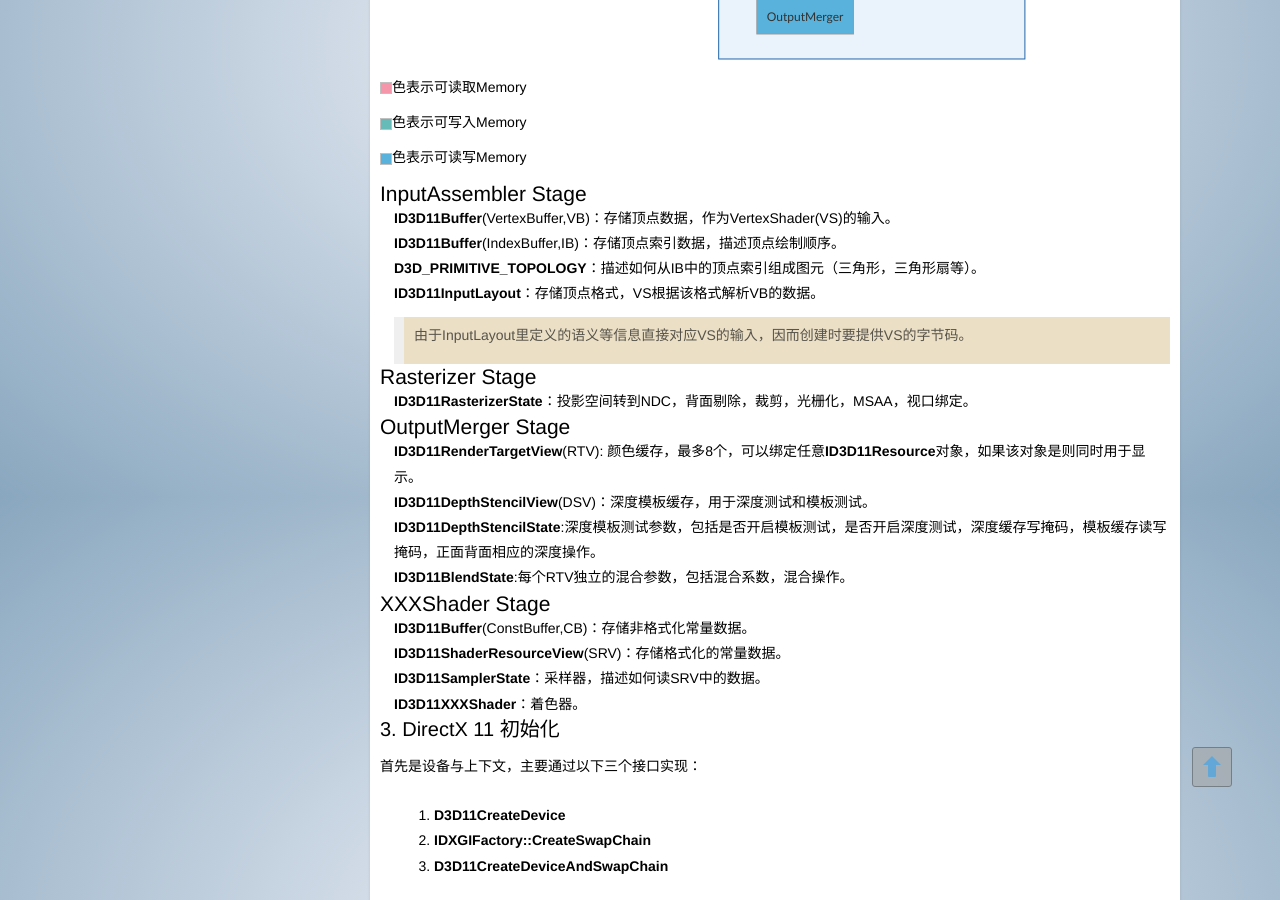
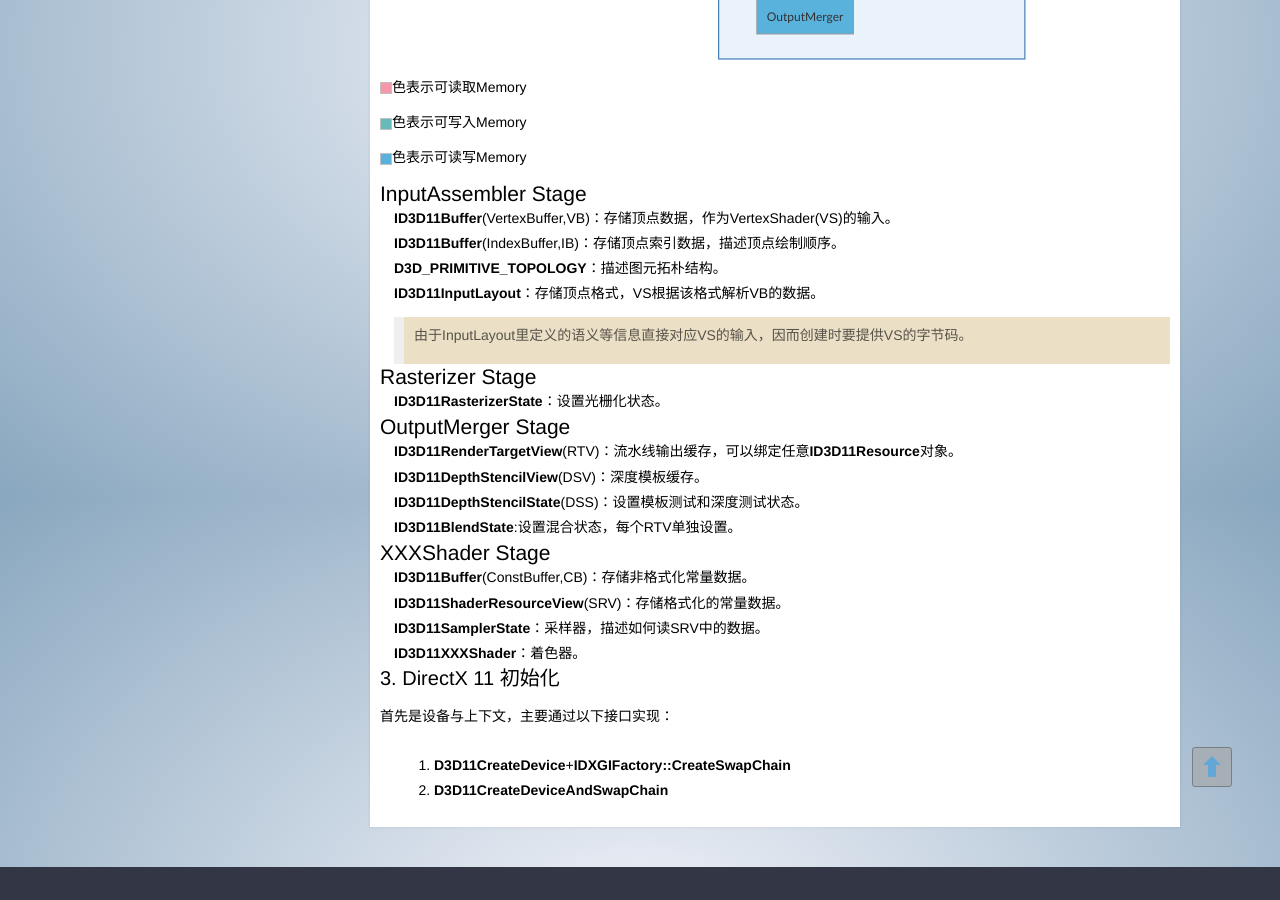
Before and after one commit to pw1316/pw1316.github.io, a Jekyll site: the page built from _posts/2018-05-29-DX11Note.md, in a window 1280 px wide and 900 px high, scrolled down 1303 px. Built offline with Jekyll 4.4.1, drawn with Linux system fonts in a browser that asks for light colours; nearby versions of some CDN libraries.

Commit message:
direct 3d notes

```diff
--- a/_posts/2018-05-29-DX11Note.md
+++ b/_posts/2018-05-29-DX11Note.md
@@ -78,20 +78,20 @@
 
 - **ID3D11Buffer**(VertexBuffer,VB)：存储顶点数据，作为VertexShader(VS)的输入。
 - **ID3D11Buffer**(IndexBuffer,IB)：存储顶点索引数据，描述顶点绘制顺序。
-- **D3D_PRIMITIVE_TOPOLOGY**：描述如何从IB中的顶点索引组成图元（三角形，三角形扇等）。
+- **D3D_PRIMITIVE_TOPOLOGY**：描述图元拓朴结构。
 - **ID3D11InputLayout**：存储顶点格式，VS根据该格式解析VB的数据。
 > 由于InputLayout里定义的语义等信息直接对应VS的输入，因而创建时要提供VS的字节码。
 
 ## Rasterizer Stage
 
-- **ID3D11RasterizerState**：投影空间转到NDC，背面剔除，裁剪，光栅化，MSAA，视口绑定。
+- **ID3D11RasterizerState**：设置光栅化状态。
 
 ## OutputMerger Stage
 
-- **ID3D11RenderTargetView**(RTV): 颜色缓存，最多8个，可以绑定任意**ID3D11Resource**对象，如果该对象是则同时用于显示。
-- **ID3D11DepthStencilView**(DSV)：深度模板缓存，用于深度测试和模板测试。
-- **ID3D11DepthStencilState**:深度模板测试参数，包括是否开启模板测试，是否开启深度测试，深度缓存写掩码，模板缓存读写掩码，正面背面相应的深度操作。
-- **ID3D11BlendState**:每个RTV独立的混合参数，包括混合系数，混合操作。
+- **ID3D11RenderTargetView**(RTV)：流水线输出缓存，可以绑定任意**ID3D11Resource**对象。
+- **ID3D11DepthStencilView**(DSV)：深度模板缓存。
+- **ID3D11DepthStencilState**(DSS)：设置模板测试和深度测试状态。
+- **ID3D11BlendState**:设置混合状态，每个RTV单独设置。
 
 ## XXXShader Stage
 
@@ -102,8 +102,7 @@
 
 # 3. DirectX 11 初始化
 
-首先是设备与上下文，主要通过以下三个接口实现：
+首先是设备与上下文，主要通过以下接口实现：
 
-1. **D3D11CreateDevice**
-2. **IDXGIFactory::CreateSwapChain**
-3. **D3D11CreateDeviceAndSwapChain**
+1. **D3D11CreateDevice**+**IDXGIFactory::CreateSwapChain**
+2. **D3D11CreateDeviceAndSwapChain**
```
